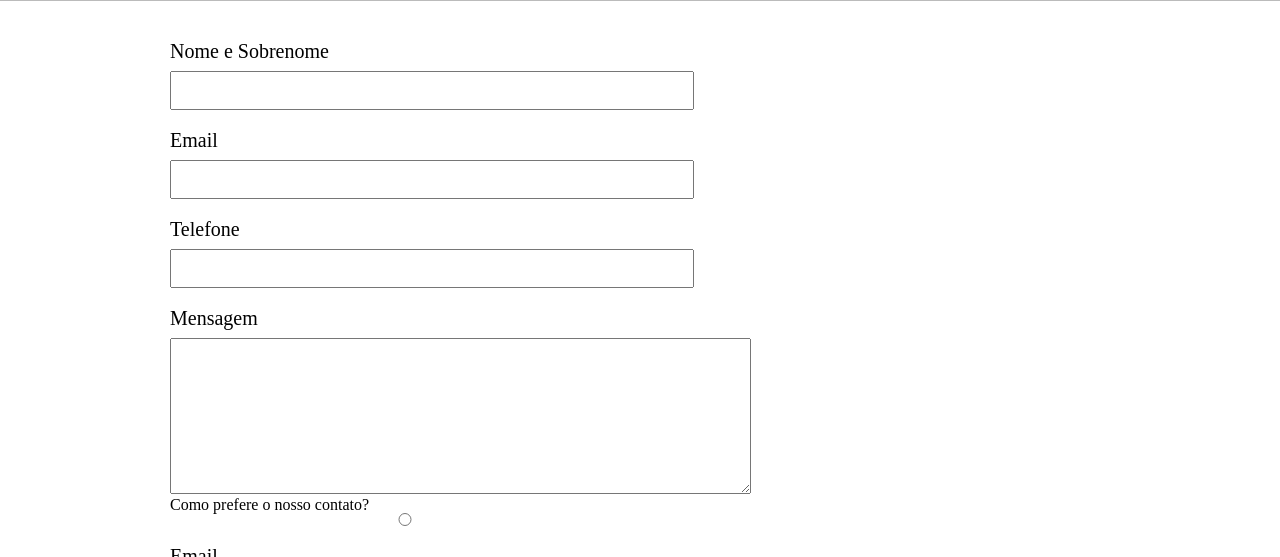
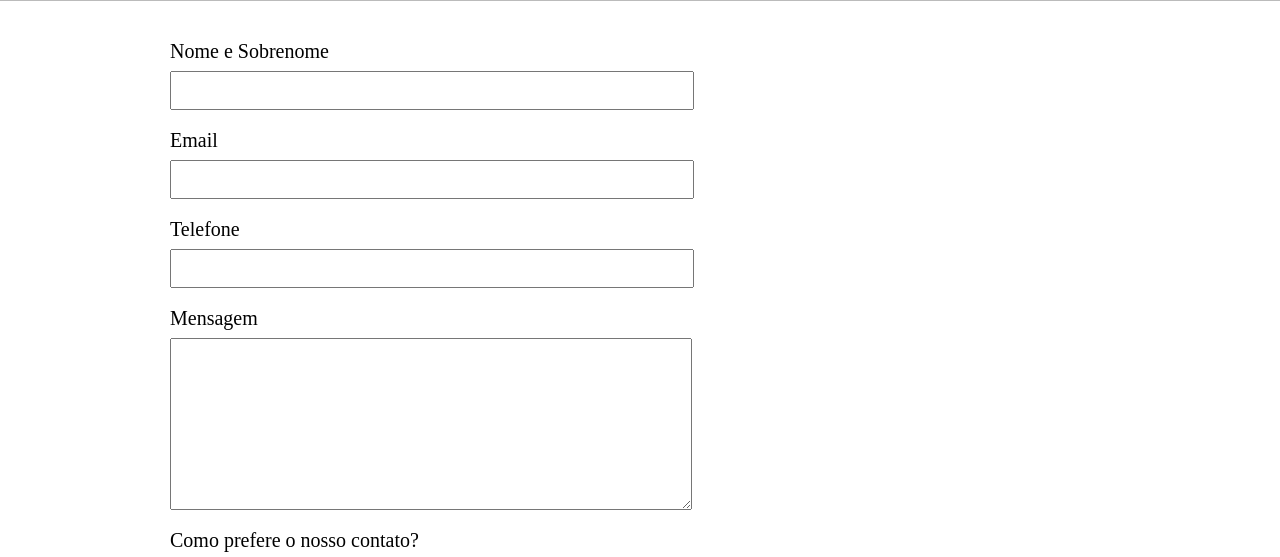
Before and after one commit to AlanPierree/Novo, a plain HTML site: page html&css/contato.html in a window 1280 px wide. Shown: the part 292-849 px from the top of the page. Drawn offline with Linux system fonts and the light colour scheme.

Commit message:
Update style.css

```diff
--- a/html&css/style.css
+++ b/html&css/style.css
@@ -99,13 +99,13 @@ form {
     margin: 40px 0;
 }
 
-form label {
+form label, form p {
     display: block;
     font-size: 20px;
     margin: 0 0 10px;
 }
 
-form input {
+.input-padrao {
     display: block;
     margin: 0 0 20px;
     padding: 10px 25px;
```
